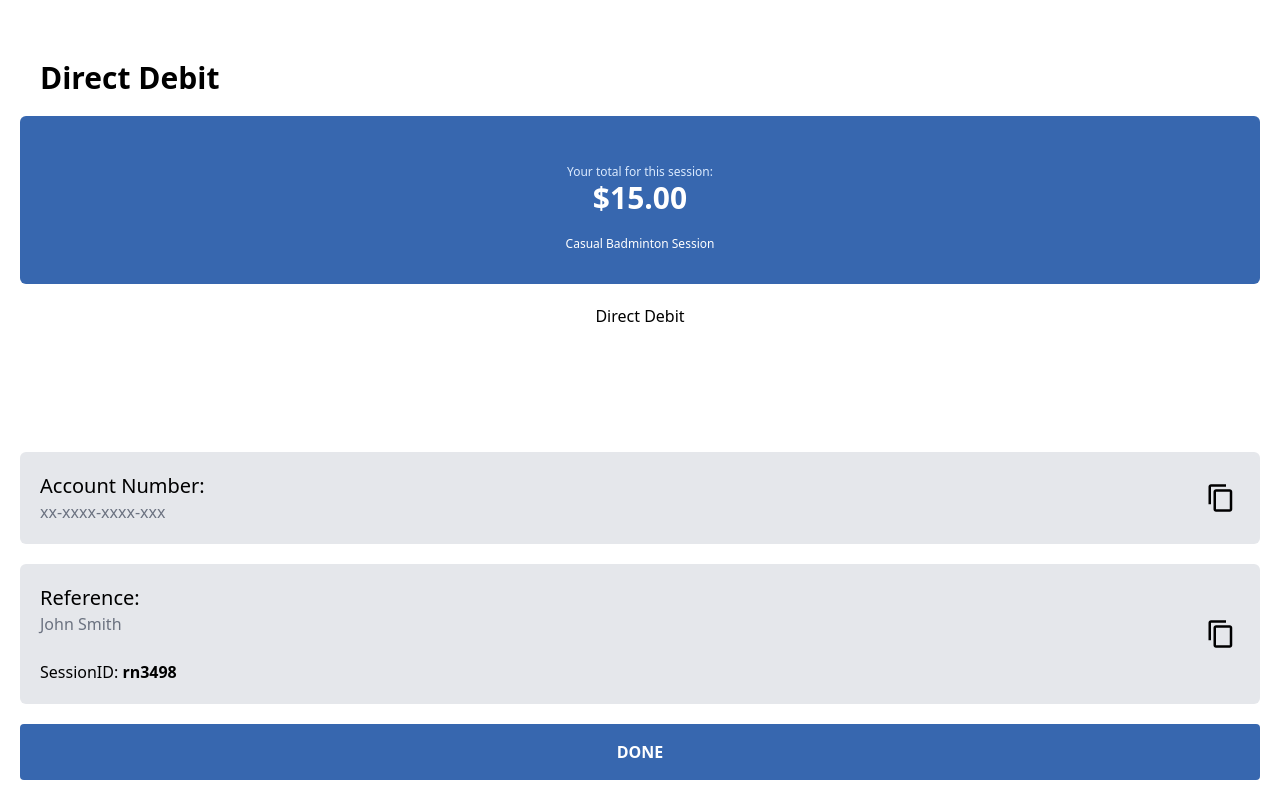
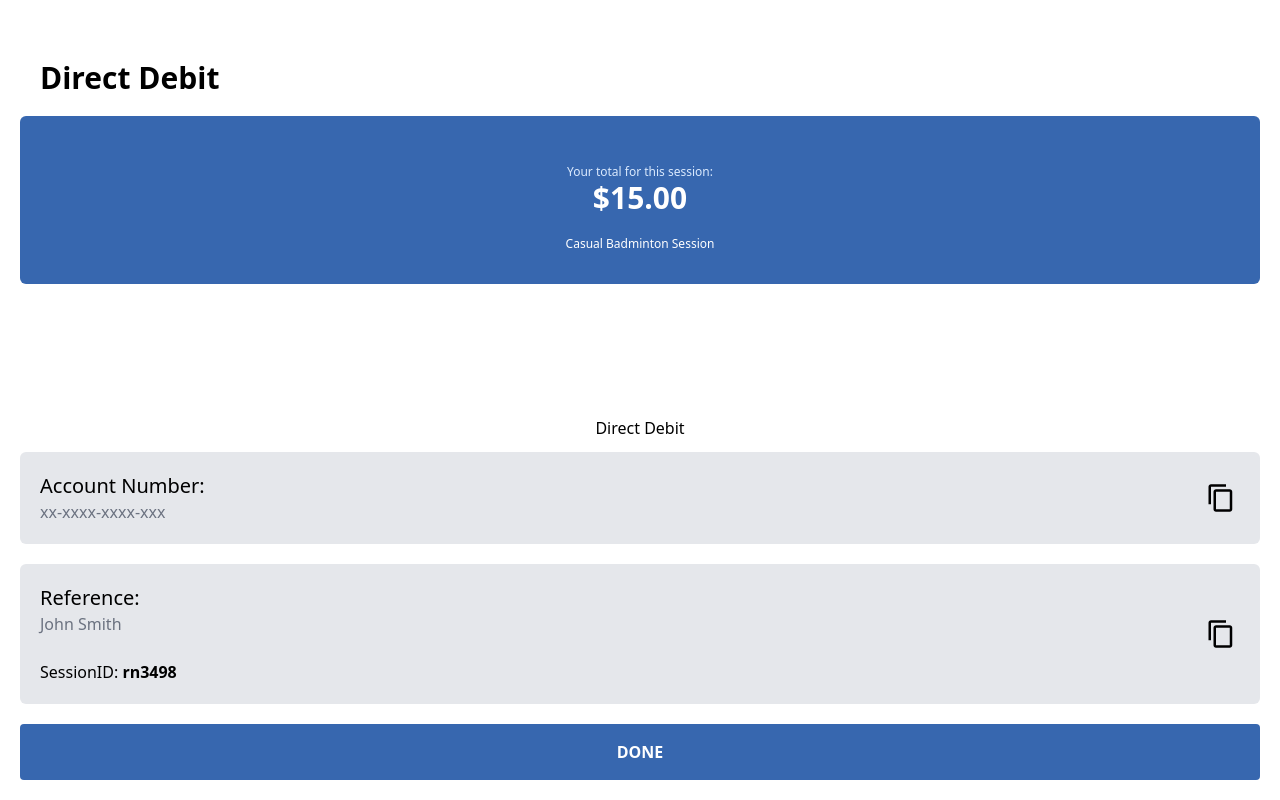
Before and after one commit to UoaWDCC/uabc-portal, a Next.js app in the folder packages/client/: page /direct-debit in a window 1280 px wide. Built offline with nearby package versions, Linux system fonts and the light colour scheme.

Commit message:
Fixed subtitle flex issues

```diff
--- a/packages/client/src/app/direct-debit/page.tsx
+++ b/packages/client/src/app/direct-debit/page.tsx
@@ -19,8 +19,18 @@ export default function DirectDebitPage() {
     <div className="h-[100dvh] flex flex-col p-5">
       <Heading>Direct Debit</Heading>
       <PaymentInfoCard amount={15} />
-      <p className="font-medium text-center py-5">Direct Debit</p>
-      <div className="mt-auto grow flex flex-col-reverse overflow-y-auto gap-5">
+      <p className="mt-auto font-medium text-center flex flex-col-reverse grow py-3">
+        Direct Debit
+      </p>
+      <div className="flex flex-col overflow-y-auto gap-5">
+        <DebitDetailsCard
+          title="Account Number:"
+          text={[accountNumber]}
+          copy={true}
+          onClick={() => {
+            navigator.clipboard.writeText(accountNumber);
+          }}
+        />
         <DebitDetailsCard
           title="Reference:"
           text={[firstName + " " + lastName]}
@@ -30,14 +40,6 @@ export default function DirectDebitPage() {
             navigator.clipboard.writeText(sessionId);
           }}
         />
-        <DebitDetailsCard
-          title="Account Number:"
-          text={[accountNumber]}
-          copy={true}
-          onClick={() => {
-            navigator.clipboard.writeText(accountNumber);
-          }}
-        />
       </div>
       <div className="flex justify-center mt-5">
         <Button label="done" widthFull={true} onClick={() => alert("DONE")} />
```
